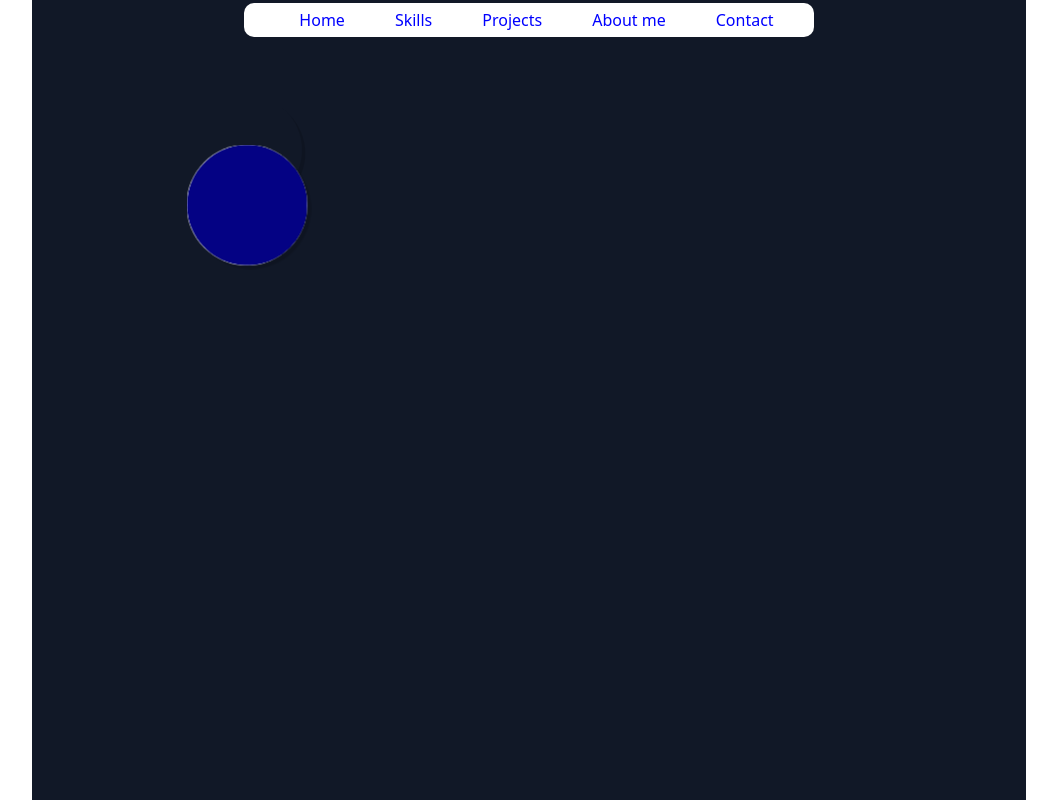
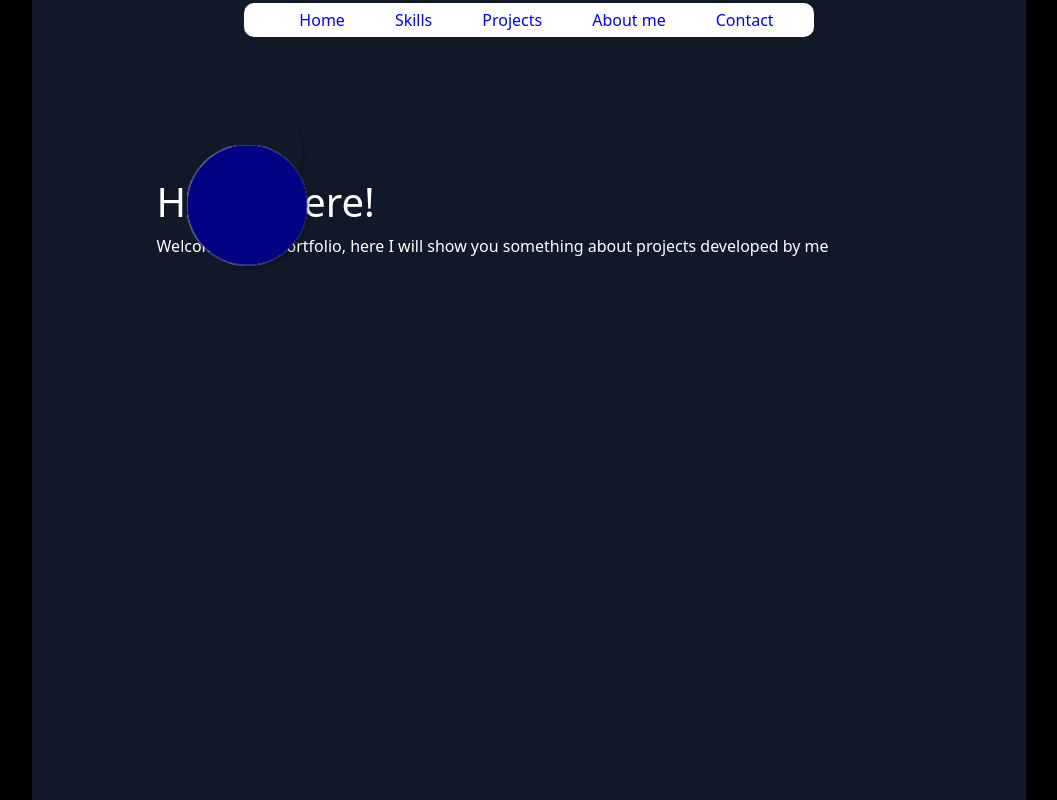
Before and after one commit to andrefsilveira1/react-portfolio, a React (Create React App) app: page / in a window 1280 px wide. Shown: the top 800 px of the page, without its empty margins (111-1168 px from the left). Built offline with nearby package versions, Linux system fonts and the light colour scheme.

Commit message:
feat: change color theme

```diff
--- a/src/App.js
+++ b/src/App.js
@@ -7,7 +7,7 @@ import Nav from "./components/nav";
 function App() {
   return (
     <BrowserRouter>
-      <div className="flex justify-center">
+      <div className="flex bg-black justify-center">
       <Nav/>
       <div className="App bg-gray-900 text-white">
           <LandPage />
--- a/src/pages/home/index.js
+++ b/src/pages/home/index.js
@@ -1,6 +1,5 @@
 import React from 'react';
 import HomeHeader from "../../components/header";
-import "./index.css";
 
 export default function LandPage() {
   return (
@@ -8,6 +7,10 @@ export default function LandPage() {
       <div id="home" className="text-white font-roboto grid justify-items-center">
         <div className="min-h-screen text-white w-3/4">
           <HomeHeader className="menu" />
+        <div className='mt-5'>
+          <h1>Hello there!</h1>
+          <p>Welcome to my portfolio, here I will show you something about projects developed by me</p>
+        </div>
         </div>
       </div>
     </>
```
Also changed, not shown: src/pages/home/index.css (deleted).
